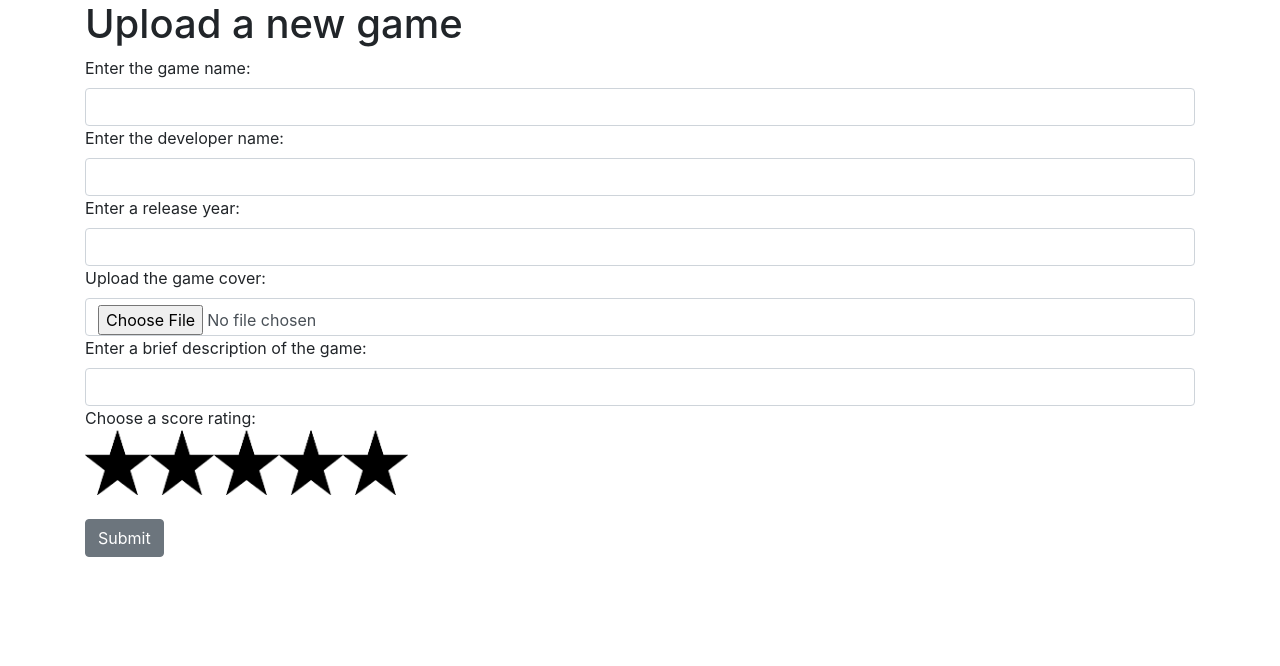
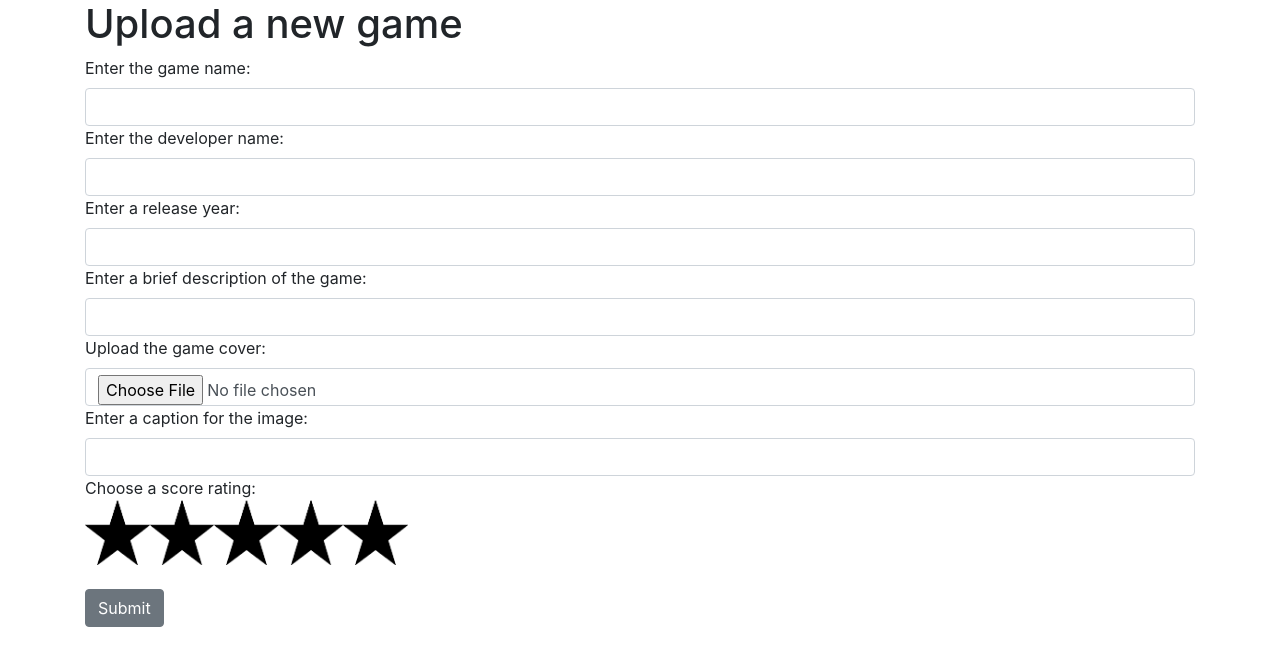
Before and after one commit to keshiki808/flask-game-collection-display, a Flask app: page /upload in a window 1280 px wide. Shown: the part 56-722 px from the top of the page. Run offline with Flask 2, Linux system fonts and the light colour scheme; some libraries are stand-ins or nearby versions.

Commit message:
Updated form submission

```diff
--- a/application.py
+++ b/application.py
@@ -23,8 +23,9 @@ class GameForm(FlaskForm):
     game_developer = StringField("Enter the developer name:", validators=[DataRequired()])
     console = StringField("Enter the console name:", validators=[DataRequired()])
     release_year = IntegerField("Enter a release year:", validators=[DataRequired()])
+    game_description = StringField("Enter a brief description of the game: ", validators=[DataRequired()])
     image_file = FileField("Upload the game cover: ")
-    game_description = StringField("Enter a brief description of the game: ", validators=[DataRequired()])
+    image_caption = StringField("Enter a caption for the image: ", validators=[DataRequired()])
     submit = SubmitField("Submit")
 
 
--- a/templates/upload.html
+++ b/templates/upload.html
@@ -13,10 +13,13 @@
     {{form.game_developer(class="form-control")}}
     {{form.release_year.label(class="form-label")}}
     {{form.release_year(class="form-control")}}
+    {{form.game_description.label(class="form-label")}}
+    {{form.game_description(class="form-control")}}
     {{form.image_file.label(class="form-label")}}
     {{form.image_file(class="form-control")}}
-    {{form.game_description.label(class="form-label")}}
-    {{form.game_description(class="form-control")}}
+    {{form.image_caption.label(class="form-label")}}
+    {{form.image_caption(class="form-control")}}
+
     <div class="form-label">Choose a score rating:</div>
     <div id="score"></div>
     <br/>
```
Also changed, not shown: 1 other file.
